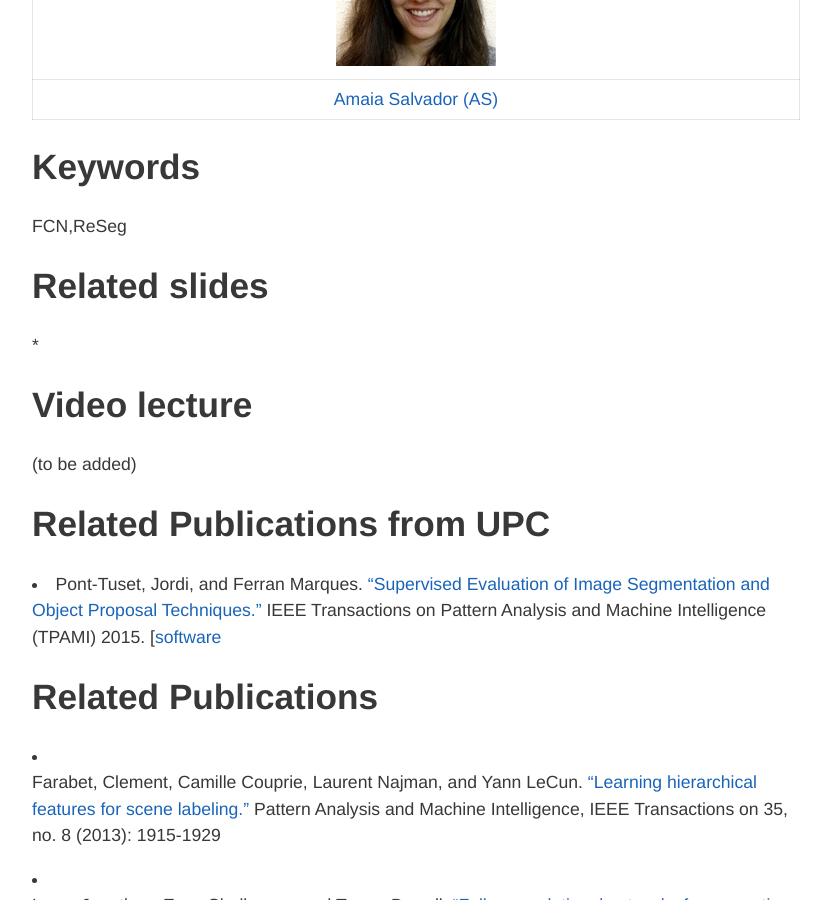
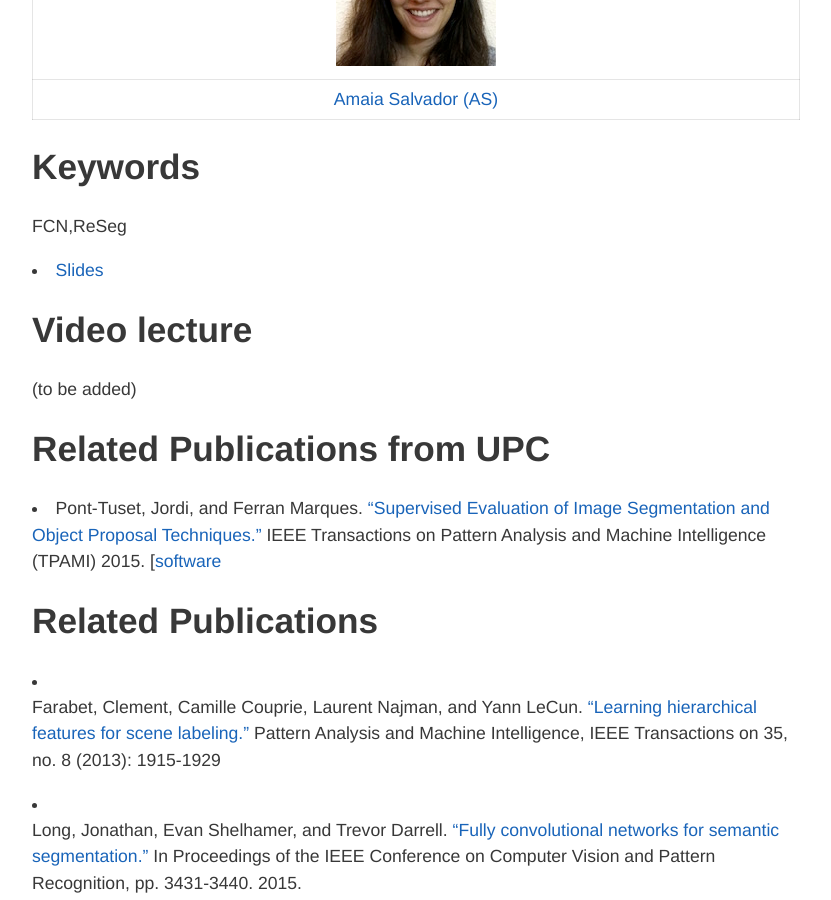
Before and after one commit to imatge-upc/telecombcn-2016-dlcv, a Jekyll site: the page built from segmentation.md, in a window 1280 px wide and 900 px high, scrolled down 445 px. Shown: the whole window, without its empty margins (224-1055 px from the left). Built offline with Jekyll 4.4.1, drawn with Linux system fonts in a browser that asks for light colours; nearby versions of some CDN libraries.

Commit message:
Update segmentation.md

```diff
--- a/segmentation.md
+++ b/segmentation.md
@@ -19,9 +19,8 @@ hide: true
 
 FCN,ReSeg
 
-## Related slides
+* [Slides](slides/D4L2-segmentation.pdf)
 
-*
 ## Video lecture
 
 (to be added)
```
